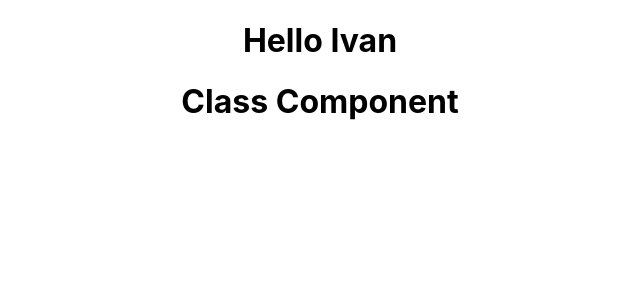
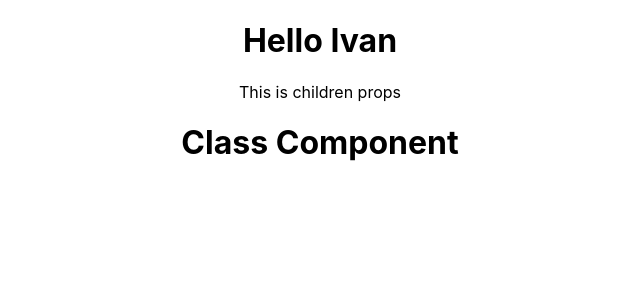
Before and after one commit to yitmeng00/test-react-app2, a React (Create React App) app: page / in a window 1280 px wide. Shown: the top 300 px of the page, without its empty margins (320-960 px from the left). Built offline with nearby package versions, Linux system fonts and the light colour scheme.

Commit message:
Added Children Props
ReactJS Tutorial - 9 - Props

```diff
--- a/src/App.js
+++ b/src/App.js
@@ -1,14 +1,16 @@
-import './App.css';
-import Greet from './components/Greet.jsx';
-import Welcome from './components/Welcome.jsx';
+import "./App.css";
+import Greet from "./components/Greet.jsx";
+import Welcome from "./components/Welcome.jsx";
 
 function App() {
-  return (
-    <div className="App">
-      <Greet name="Ivan" />
-      <Welcome />
-    </div>
-  );
+    return (
+        <div className="App">
+            <Greet name="Ivan">
+                <p>This is children props</p>
+            </Greet>
+            <Welcome />
+        </div>
+    );
 }
 
 export default App;
--- a/src/components/Greet.jsx
+++ b/src/components/Greet.jsx
@@ -12,7 +12,12 @@ export const Greet = () => <h1>Hello Ivan</h1>
 */
 
 const Greet = (props) => {
-    return <h1>Hello {props.name}</h1>;
+    return (
+        <React.Fragment>
+            <h1>Hello {props.name}</h1>
+            {props.children}
+        </React.Fragment>
+    );
 };
 
 // default export method, ucan import it in app.js with any name, for eg: "import GreetComponent from './components/Greet.jsx';"
```
